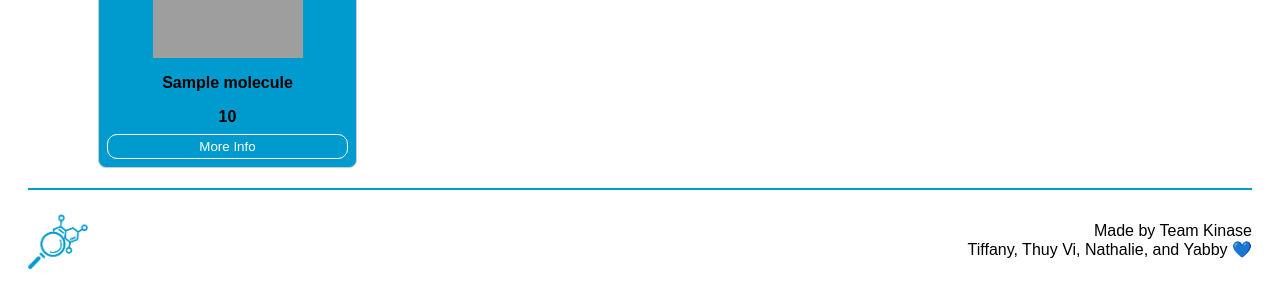
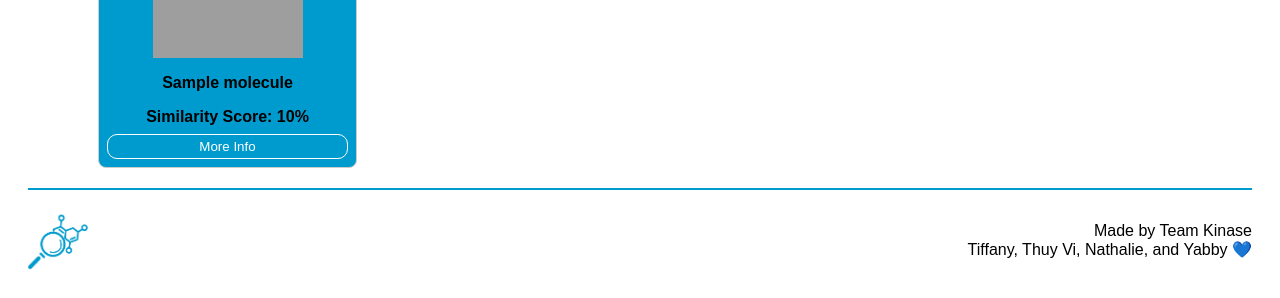
Before and after one commit to Yabsram/Molecufind, a Flask app: template templates/base.html in a window 1280 px wide. Shown: the part 813-1111 px from the top of the page. Run offline with Flask 3, Linux system fonts and the light colour scheme; the template is opened without the code that fills it: most values are stand-ins (such as "Sample title", 1, 10 or a date in 2020); grey boxes are pictures that could not be loaded.

Commit message:
Added % sign

```diff
--- a/templates/base.html
+++ b/templates/base.html
@@ -157,7 +157,7 @@
                     width="150"
                     height="150">
                 <p>{{ molecule['Name'] }}</p>
-                <p class="percent-match">{{ molecule['similarity_score'] }}</p>
+                <p class="percent-match">Similarity Score: {{ molecule['similarity_score'] }}%</p>
                 <button type="button"
                         class="info-btn"
                         data-name="{{ molecule['Name'] }}"
```
